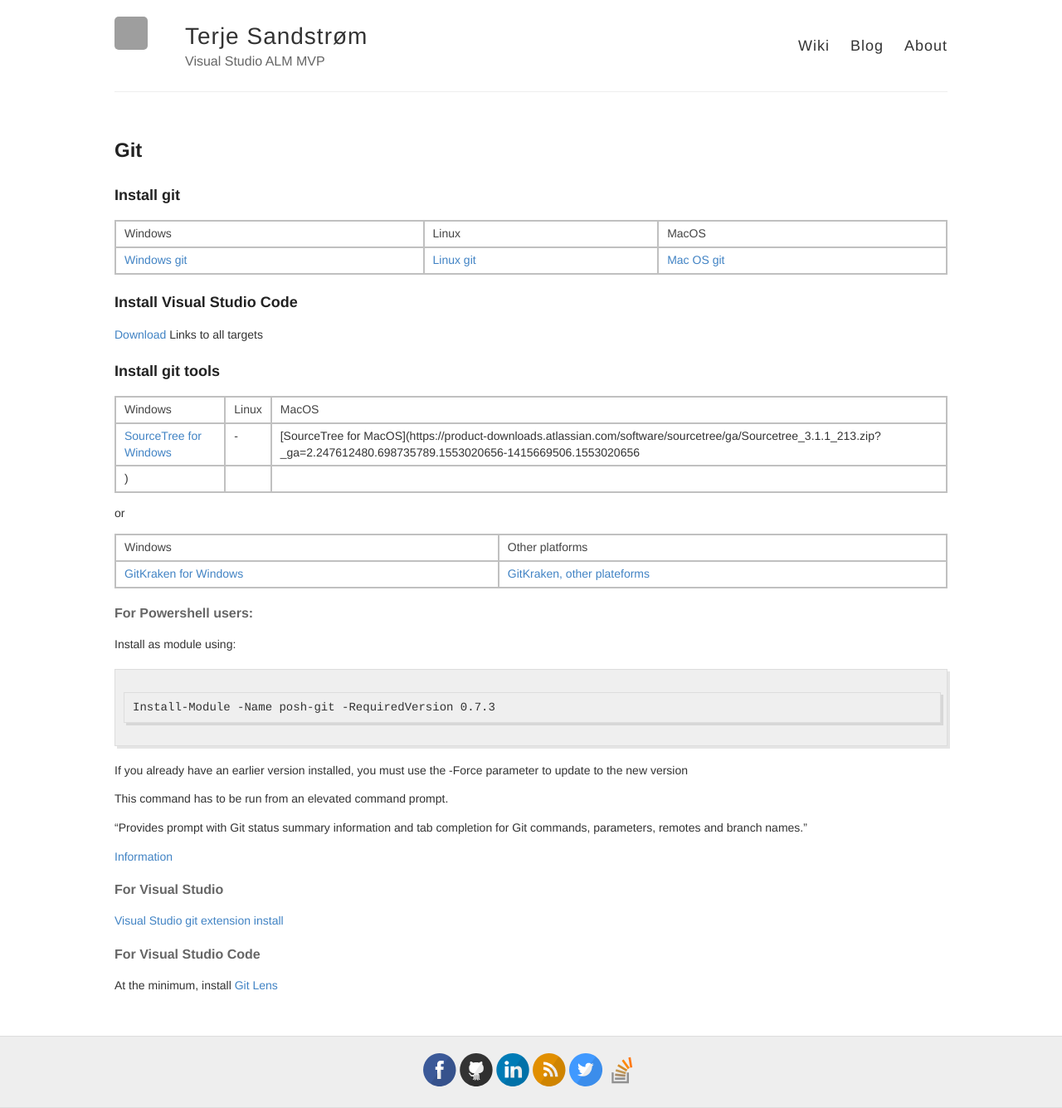
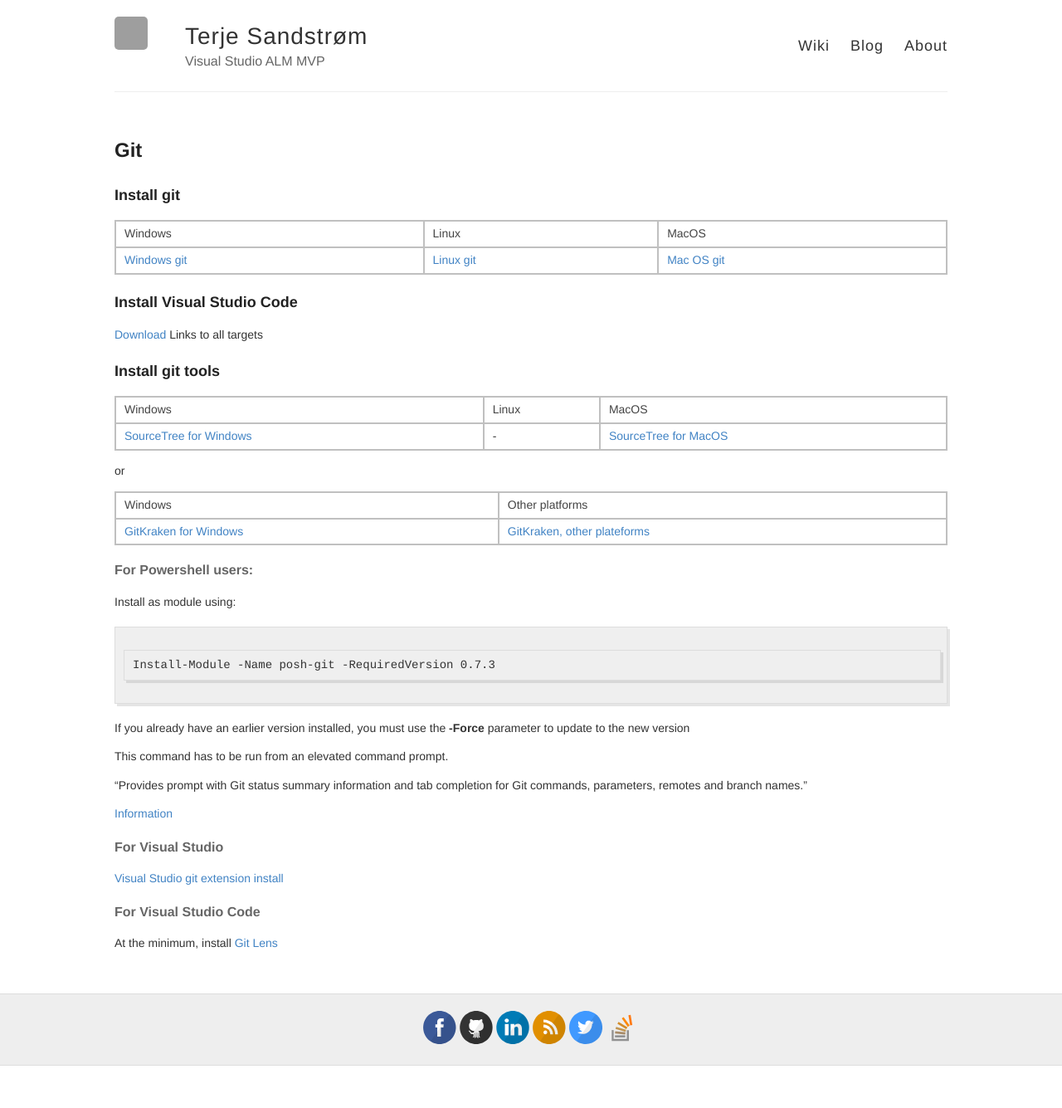
Before and after one commit to terjesandstrom/terjesandstrom.github.io, a Jekyll site: the page built from gitinstallbasic.md, in a window 1280 px wide. Shown: the whole page at 83% size. Built offline with Jekyll 4.4.1, drawn with Linux system fonts in a browser that asks for light colours; after the commit the page ends 1284 px from its top, so only the background shows below that; grey boxes are pictures that could not be loaded.

Commit message:
git info

````diff
--- a/gitinstallbasic.md
+++ b/gitinstallbasic.md
@@ -19,8 +19,7 @@
 
 | Windows | Linux | MacOS |
 |----|----|----|
-| [SourceTree for Windows](https://product-downloads.atlassian.com/software/sourcetree/windows/ga/SourceTreeSetup-3.0.17.exe?_ga=2.247612480.698735789.1553020656-1415669506.1553020656) | - | [SourceTree for MacOS](https://product-downloads.atlassian.com/software/sourcetree/ga/Sourcetree_3.1.1_213.zip?_ga=2.247612480.698735789.1553020656-1415669506.1553020656
-) |
+| [SourceTree for Windows](https://product-downloads.atlassian.com/software/sourcetree/windows/ga/SourceTreeSetup-3.0.17.exe?_ga=2.247612480.698735789.1553020656-1415669506.1553020656) | - | [SourceTree for MacOS](https://product-downloads.atlassian.com/software/sourcetree/ga/Sourcetree_3.1.1_213.zip?_ga=2.247612480.698735789.1553020656-1415669506.1553020656) |
 
 or
 
@@ -33,7 +32,7 @@
 ```
 Install-Module -Name posh-git -RequiredVersion 0.7.3
 ```
-If you already have an earlier version installed, you must use the -Force parameter to update to the new version
+If you already have an earlier version installed, you must use the **-Force** parameter to update to the new version
 
 This command has to be run from an elevated command prompt.
 
````
